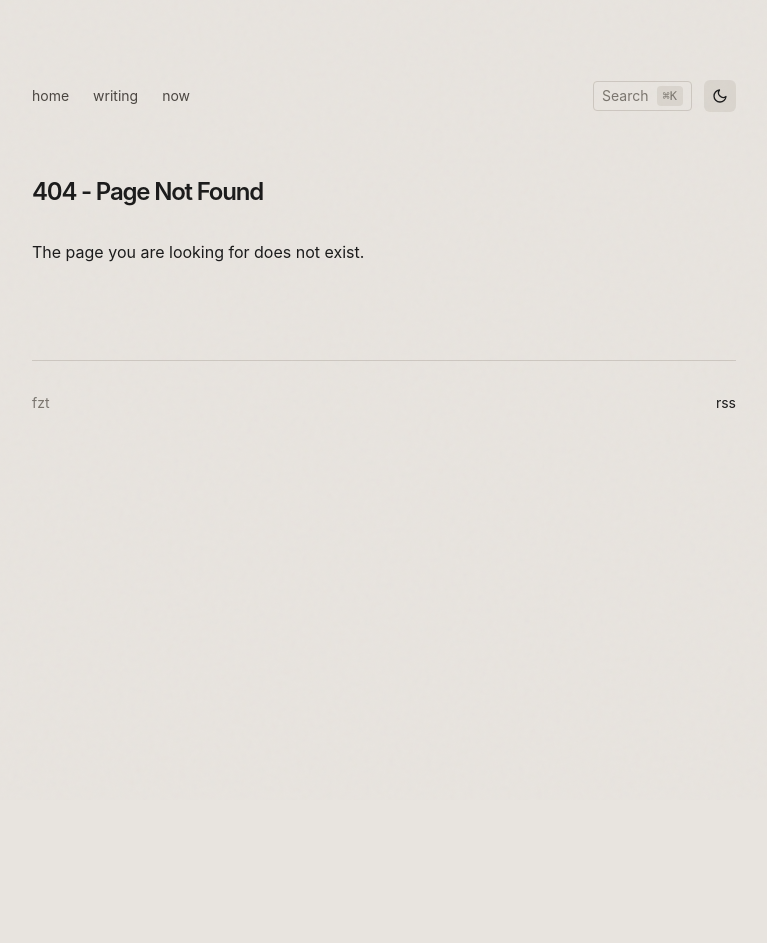
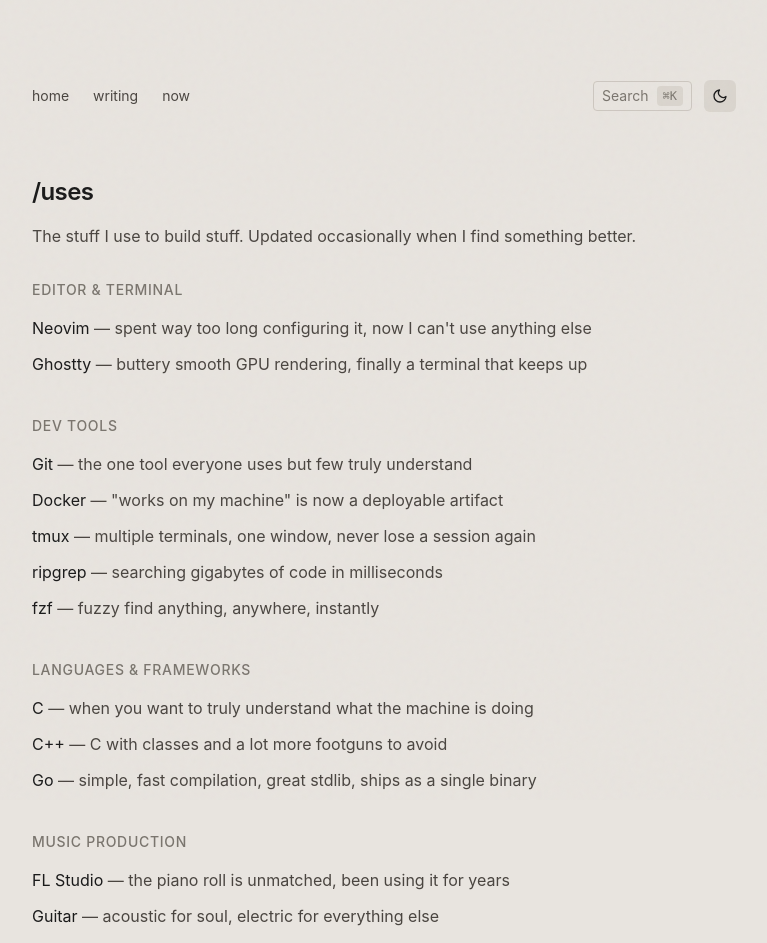
Before and after one commit to frostzt/portfolio, a Next.js app: page /uses in a window 1280 px wide. Before the commit this address had no page. Shown: the top 943 px of the page, without its empty margins (256-1023 px from the left). Before the commit the page ends 800 px from the top, so only its background shows below. Built offline with nearby package versions, Linux system fonts and the light colour scheme.

Commit message:
chore: uses

```diff
--- a/app/components/command-palette.tsx
+++ b/app/components/command-palette.tsx
@@ -39,6 +39,7 @@
     { title: 'Home', href: '/', type: 'page' },
     { title: 'Writing', href: '/blog', type: 'page' },
     { title: 'Now', href: '/now', type: 'page' },
+    { title: 'Uses', href: '/uses', type: 'page' },
   ]
 
   if (!open) {
--- /dev/null
+++ b/app/uses/page.tsx
@@ -0,0 +1,94 @@
+export const metadata = {
+  title: 'Uses',
+  description: 'The tools, gear, and software I use daily.',
+}
+
+export default function UsesPage() {
+  return (
+    <section>
+      <h1 className="text-2xl font-semibold tracking-tight mb-4 text-primary">
+        /uses
+      </h1>
+      <p className="text-secondary mb-8">
+        The stuff I use to build stuff. Updated occasionally when I find something better.
+      </p>
+
+      <div className="space-y-10">
+        <div>
+          <h2 className="text-sm font-medium text-muted uppercase tracking-wider mb-4">
+            Editor & Terminal
+          </h2>
+          <ul className="space-y-3">
+            <li className="text-secondary">
+              <span className="text-primary">Neovim</span> — spent way too long configuring it, now I can't use anything else
+            </li>
+            <li className="text-secondary">
+              <span className="text-primary">Ghostty</span> — buttery smooth GPU rendering, finally a terminal that keeps up
+            </li>
+          </ul>
+        </div>
+
+        <div>
+          <h2 className="text-sm font-medium text-muted uppercase tracking-wider mb-4">
+            Dev Tools
+          </h2>
+          <ul className="space-y-3">
+            <li className="text-secondary">
+              <span className="text-primary">Git</span> — the one tool everyone uses but few truly understand
+            </li>
+            <li className="text-secondary">
+              <span className="text-primary">Docker</span> — "works on my machine" is now a deployable artifact
+            </li>
+            <li className="text-secondary">
+              <span className="text-primary">tmux</span> — multiple terminals, one window, never lose a session again
+            </li>
+            <li className="text-secondary">
+              <span className="text-primary">ripgrep</span> — searching gigabytes of code in milliseconds
+            </li>
+            <li className="text-secondary">
+              <span className="text-primary">fzf</span> — fuzzy find anything, anywhere, instantly
+            </li>
+          </ul>
+        </div>
+
+        <div>
+          <h2 className="text-sm font-medium text-muted uppercase tracking-wider mb-4">
+            Languages & Frameworks
+          </h2>
+          <ul className="space-y-3">
+            <li className="text-secondary">
+              <span className="text-primary">C</span> — when you want to truly understand what the machine is doing
+            </li>
+            <li className="text-secondary">
+              <span className="text-primary">C++</span> — C with classes and a lot more footguns to avoid
+            </li>
+            <li className="text-secondary">
+              <span className="text-primary">Go</span> — simple, fast compilation, great stdlib, ships as a single binary
+            </li>
+          </ul>
+        </div>
+
+        <div>
+          <h2 className="text-sm font-medium text-muted uppercase tracking-wider mb-4">
+            Music Production
+          </h2>
+          <ul className="space-y-3">
+            <li className="text-secondary">
+              <span className="text-primary">FL Studio</span> — the piano roll is unmatched, been using it for years
+            </li>
+            <li className="text-secondary">
+              <span className="text-primary">Guitar</span> — acoustic for soul, electric for everything else
+            </li>
+            <li className="text-secondary">
+              <span className="text-primary">Piano/Keyboard</span> — slowly getting there, one chord at a time
+            </li>
+          </ul>
+        </div>
+
+        <p className="text-muted text-sm mt-8 pt-8 border-t border-primary">
+          This page is inspired by <a href="https://uses.tech" target="_blank" rel="noopener noreferrer" className="hover-text transition-colors">uses.tech</a>
+        </p>
+      </div>
+    </section>
+  )
+}
```
